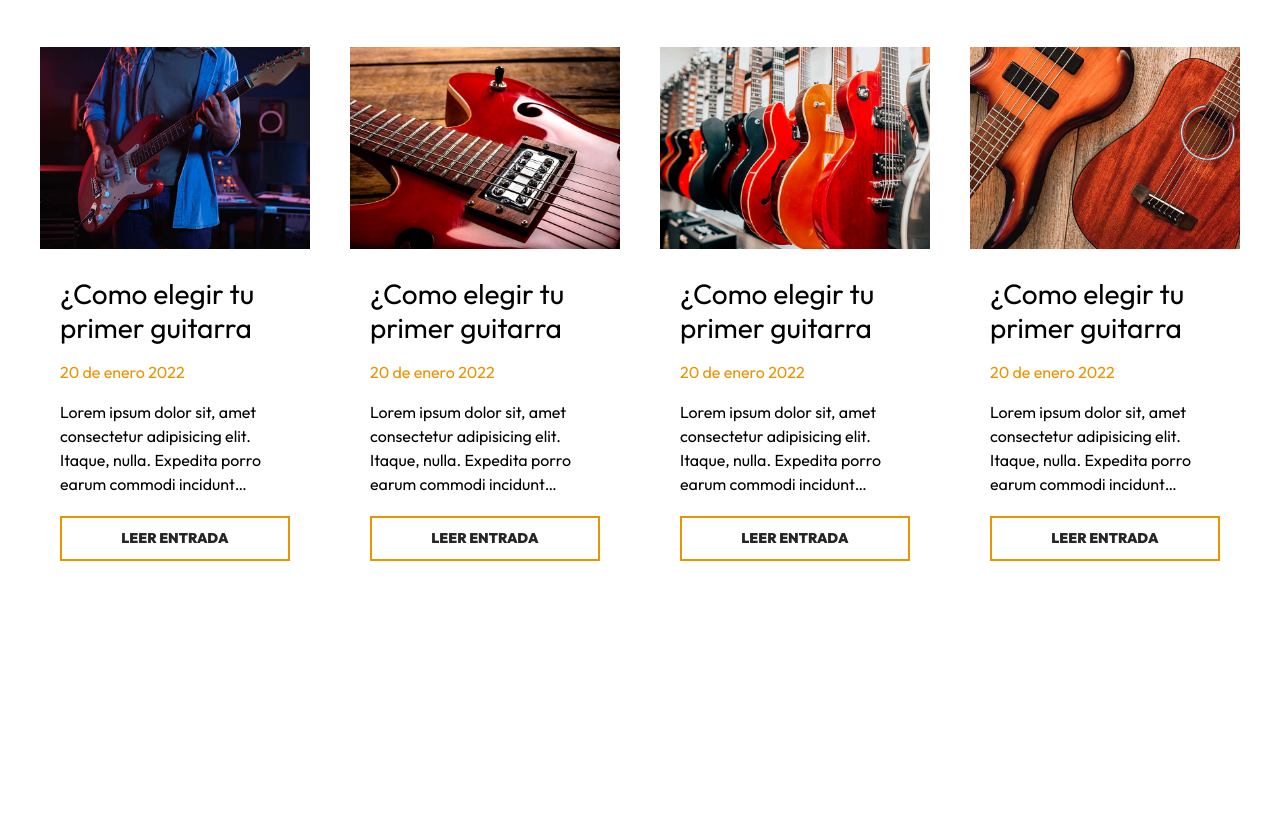
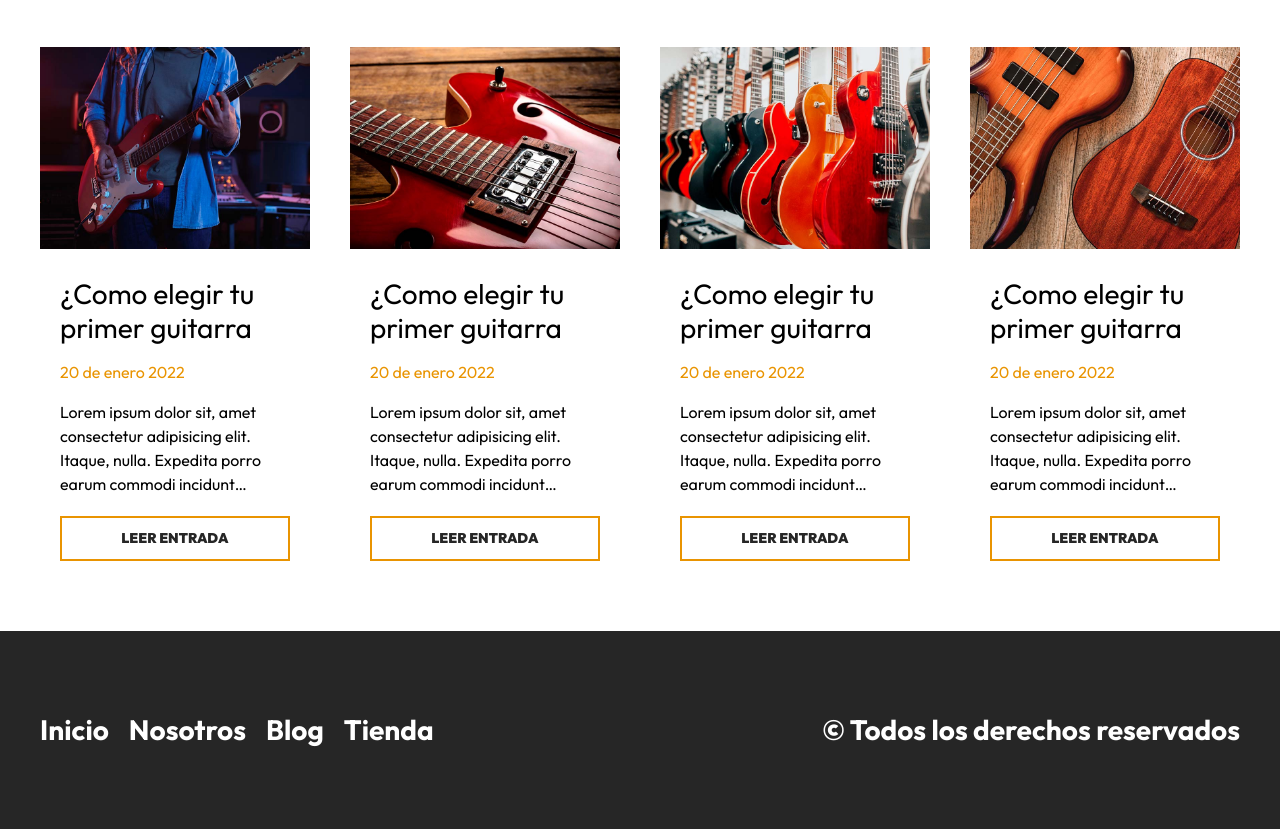
Before and after one commit to Benjamin70/GuitarLA-Instrumentos, a plain HTML site: page index.html in a window 1280 px wide. Shown: the part 3272-4101 px from the top of the page. Before the commit the page ends 3853 px from the top, so only its background shows below. Drawn offline with Linux system fonts and the light colour scheme.

Commit message:
Seccion del Footer Finalizada

```diff
--- a/css/app.css
+++ b/css/app.css
@@ -316,3 +316,42 @@ img {
     overflow: hidden;
     font-size: 1.6rem;
 }
+
+/*Seccion del footer*/
+.footer{
+    margin-top: 5rem;
+    background-color: var(--negro);
+    padding: 5rem 0;
+}
+@media (min-width: 768px) {
+    .footer__contenido{
+        display: flex;
+        justify-content: space-between;
+    }
+}
+.footer__nav{
+    display: flex;
+    flex-direction: column;
+    align-items: center;
+}
+@media (min-width: 768px) {
+    .footer__nav{
+        flex-direction: row;
+        gap: 2rem;
+    }
+}
+.footer__enlace{
+    font-size: 2.8rem;
+    color: var(--blanco);
+    text-decoration: none;
+    font-weight: 700;
+}
+.footer__enlace:hover{
+    color: var(--primary);
+}
+.footer__copyright{
+    font-size: 2.8rem;
+    color: var(--blanco);
+    font-weight: 700;
+    text-align: center;
+}
--- a/index.html
+++ b/index.html
@@ -247,5 +247,19 @@
 
         </div>
     </section>
+
+
+    <footer class="footer">
+        <div class="footer__contenedor footer__contenido">
+            <nav class="footer__nav">
+                <a class="footer__enlace" href="index.html">Inicio</a>
+                <a class="footer__enlace" href="nosotros.html">Nosotros</a>
+                <a class="footer__enlace" href="blog.html">Blog</a>
+                <a class="footer__enlace" href="tienda.html">Tienda</a>
+            </nav>
+
+            <p class="footer__copyright"> &copy; Todos los derechos reservados</p>
+        </div>
+    </footer>
 </body>
 </html>
```
